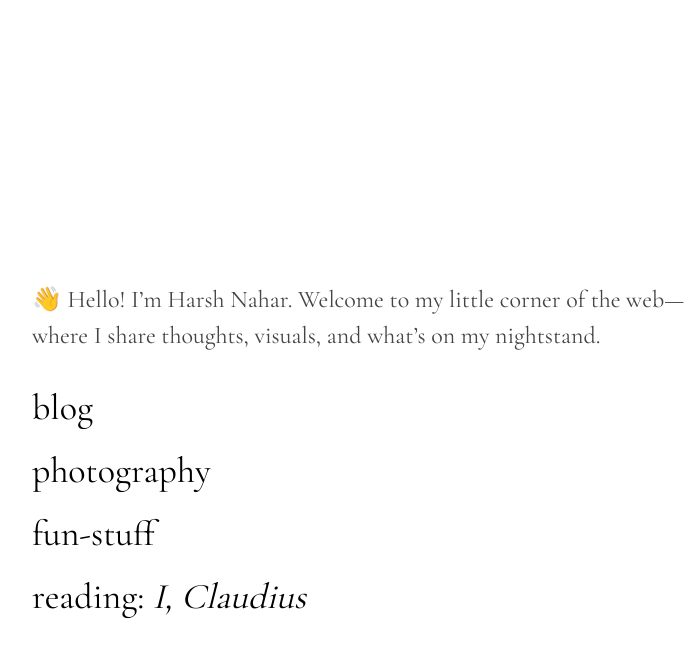
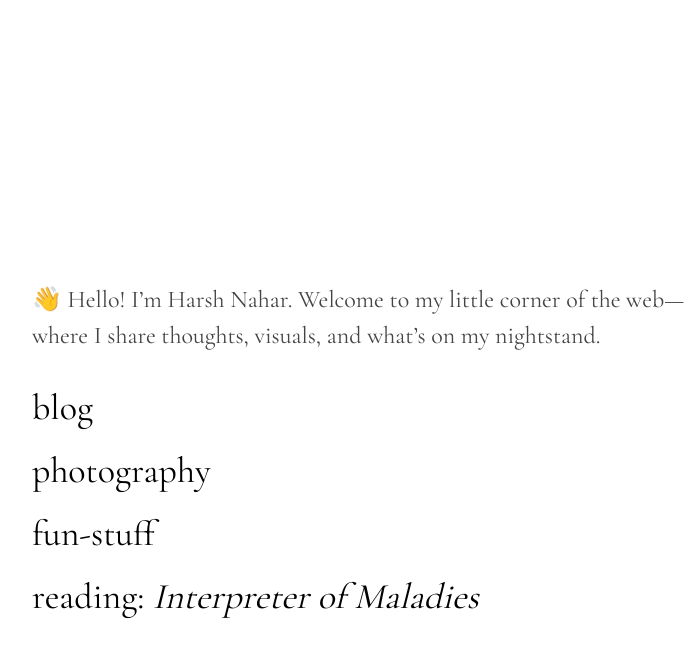
Before and after one commit to harsh-nahar/harsh-nahar.github.io, a Jekyll site: the page built from index.md, in a window 1280 px wide. Shown: the top 658 px of the page, without its empty margins (272-967 px from the left). Built offline with Jekyll 4.4.1, drawn with Linux system fonts in a browser that asks for light colours.

Commit message:
Update currently reading

```diff
--- a/_layouts/home.html
+++ b/_layouts/home.html
@@ -21,9 +21,9 @@ layout: default
     <li>
       <a href="{{ '/tools/' | relative_url }}" class="link">fun-stuff</a>
     </li>
-      <a href="https://www.goodreads.com/book/show/18765.I_Claudius" class="link"
+      <a href="https://www.goodreads.com/book/show/5439.Interpreter_of_Maladies" class="link"
          target="_blank" rel="noopener noreferrer">
-        reading: <em>I, Claudius</em>
+        reading: <em>Interpreter of Maladies</em>
       </a>
     </li>
   </ul>
```
